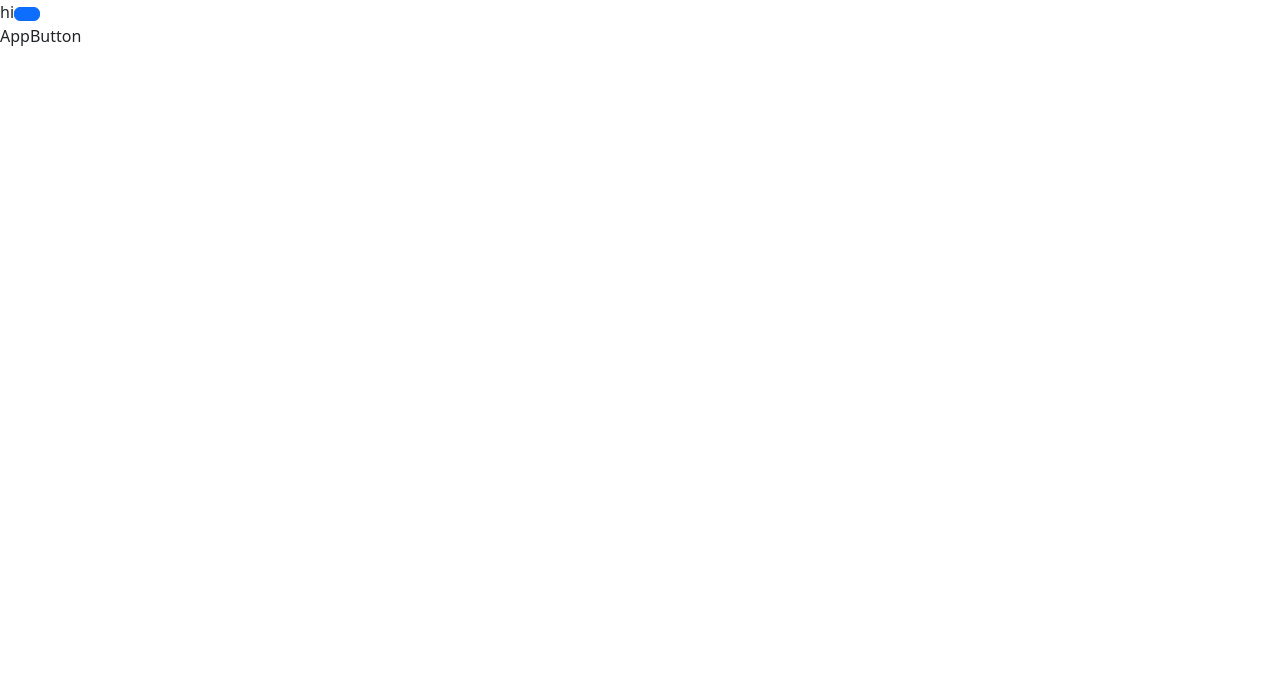
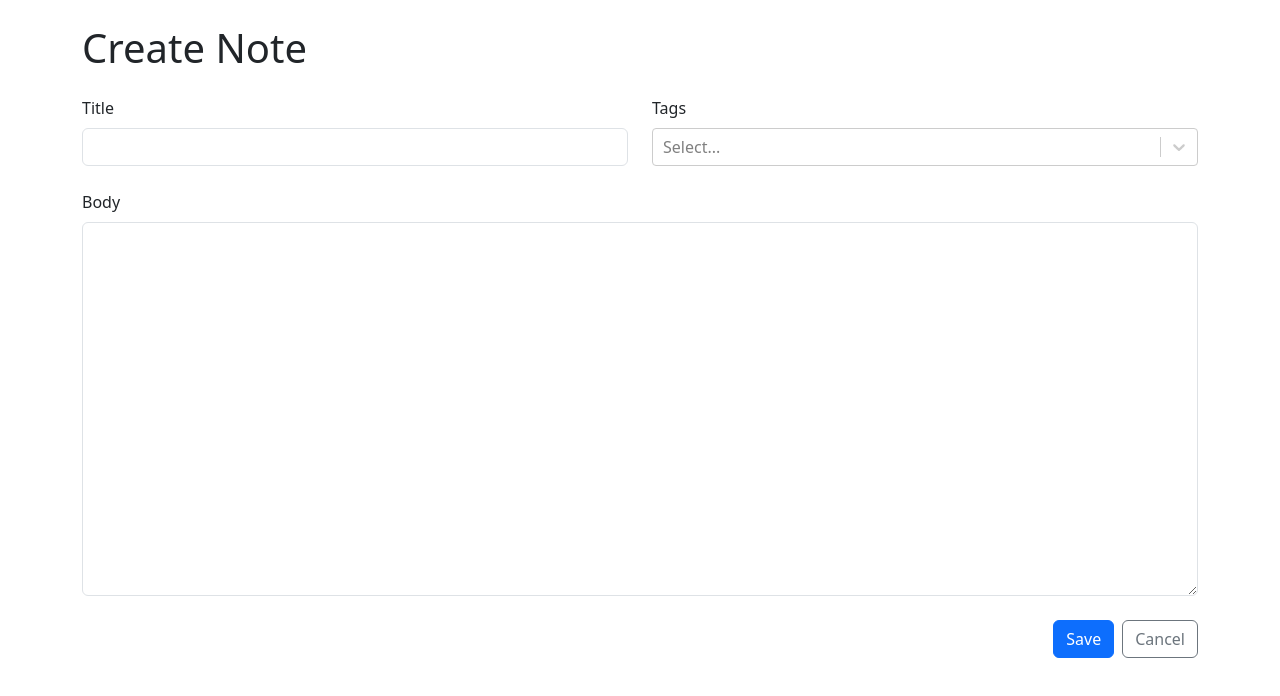
Before and after one commit to ykinchin/note-app, a React (Vite) app: page /new in a window 1280 px wide. Shown: the top 696 px of the page. Built offline with nearby package versions, Linux system fonts and the light colour scheme.

Commit message:
newNote comp created

```diff
--- a/package.json
+++ b/package.json
@@ -12,12 +12,15 @@
   },
   "dependencies": {
     "react": "^18.2.0",
-    "react-dom": "^18.2.0"
+    "react-dom": "^18.2.0",
+    "react-select": "^5.7.4",
+    "uuid": "^9.0.0"
   },
   "devDependencies": {
     "@trivago/prettier-plugin-sort-imports": "^4.2.0",
     "@types/react": "^18.2.15",
     "@types/react-dom": "^18.2.7",
+    "@types/uuid": "^9.0.3",
     "@typescript-eslint/eslint-plugin": "^6.0.0",
     "@typescript-eslint/parser": "^6.0.0",
     "@vitejs/plugin-react": "^4.0.3",
--- a/src/App.tsx
+++ b/src/App.tsx
@@ -1,16 +1,62 @@
-import { Button } from 'react-bootstrap'
+import { useMemo } from 'react'
+import { Container } from 'react-bootstrap'
+import { Navigate, Route, Routes } from 'react-router-dom'
 
 import 'bootstrap/dist/css/bootstrap.min.css'
+import { v4 as uuidV4 } from 'uuid'
 
-import AppButton from './components/AppButton'
+import { useLocalStorage } from './hooks/useLocalStorage'
+import NewNote from './pages/CreateNotePage/NewNote'
+import { NoteData, Tag } from './types/noteTypes'
+
+type RawNote = {
+  id: string
+} & RawNoteData
+
+export type RawNoteData = {
+  title: string
+  markdown: string
+  tagIds: string[]
+}
 
 function App() {
+  const [notes, setNotes] = useLocalStorage<RawNote[]>('NOTES', [])
+  const [tags, setTags] = useLocalStorage<Tag[]>('TAGS', [])
+
+  function onCreateNote({ tags, ...data }: NoteData) {
+    setNotes((prevNotes) => {
+      return [
+        ...prevNotes,
+        { ...data, id: uuidV4(), tagIds: tags.map((tag) => tag.id) },
+      ]
+    })
+  }
+
+  function addTag(tag: Tag) {
+    setTags((prev) => [...prev, tag])
+  }
+
   return (
-    <div>
-      hi
-      <Button />
-      <AppButton />
-    </div>
+    <Container className='my-4'>
+      <Routes>
+        <Route path='/' element={<h1>Hi2</h1>}></Route>
+        <Route
+          path='/new'
+          element={
+            <NewNote
+              onSubmit={onCreateNote}
+              onAddTag={addTag}
+              availableTags={tags}
+            />
+          }
+        ></Route>
+        <Route path='/:id'>
+          <Route index element={<h1>Show</h1>} />
+          <Route path='edit' element={<h1>Edit</h1>} />
+        </Route>
+        <Route path='*' element={<Navigate to='/' />}></Route>
+      </Routes>
+    </Container>
   )
 }
 
--- a/src/components/AppButton.tsx
+++ /dev/null
@@ -1,7 +0,0 @@
-import { FC } from 'react';
-
-const AppButton: FC = () => {
-  return <div>AppButton</div>;
-};
-
-export default AppButton;
--- /dev/null
+++ b/src/hooks/useLocalStorage.ts
@@ -0,0 +1,23 @@
+import { useEffect, useState } from 'react'
+
+export function useLocalStorage<T>(key: string, initialValue: T | (() => T)) {
+  const getValue = () => {
+    const storage = localStorage.getItem(key)
+    if (storage === null) {
+      if (typeof initialValue === 'function') {
+        return (initialValue as () => T)()
+      } else {
+        return initialValue
+      }
+    } else {
+      return JSON.parse(storage)
+    }
+  }
+  const [value, setValue] = useState<T>(getValue)
+
+  useEffect(() => {
+    localStorage.setItem(key, JSON.stringify(value))
+  }, [value, key])
+
+  return [value, setValue] as [T, typeof setValue]
+}
--- /dev/null
+++ b/src/pages/CreateNotePage/NewNote.tsx
@@ -0,0 +1,25 @@
+import { FC } from 'react'
+
+import { NoteData, Tag } from '../../types/noteTypes'
+import NoteForm from './components/NoteForm'
+
+type NewNoteProps = {
+  onSubmit: (data: NoteData) => void
+  onAddTag: (tag: Tag) => void
+  availableTags: Tag[]
+}
+
+const NewNote: FC<NewNoteProps> = ({ onSubmit, onAddTag, availableTags }) => {
+  return (
+    <>
+      <h1 className='mb-4'>Create Note</h1>
+      <NoteForm
+        onSubmit={onSubmit}
+        availableTags={availableTags}
+        onAddTag={onAddTag}
+      />
+    </>
+  )
+}
+
+export default NewNote
--- /dev/null
+++ b/src/pages/CreateNotePage/components/NoteForm.tsx
@@ -0,0 +1,100 @@
+import { FC, FormEvent, useRef, useState } from 'react'
+import { Button, Col, Form, Row, Stack } from 'react-bootstrap'
+import { Link, useNavigate } from 'react-router-dom'
+import { OnChangeValue } from 'react-select'
+import CreatableReactSelect from 'react-select/creatable'
+
+import { v4 as uuidV4 } from 'uuid'
+
+import { NoteData, Tag } from '../../../types/noteTypes'
+
+type NoteFormProps = {
+  onSubmit: (data: NoteData) => void
+  onAddTag: (tag: Tag) => void
+  availableTags: Tag[]
+}
+
+const NoteForm: FC<NoteFormProps> = ({ onSubmit, onAddTag, availableTags }) => {
+  const titleRef = useRef<HTMLInputElement>(null)
+  const markdownRef = useRef<HTMLTextAreaElement>(null)
+  const [selectedTags, setSelectedTags] = useState<Tag[]>([])
+  const navigate = useNavigate()
+
+  const handleSubmit = (e: FormEvent) => {
+    e.preventDefault()
+
+    onSubmit({
+      title: titleRef.current!.value,
+      markdown: markdownRef.current!.value,
+      tags: selectedTags,
+    })
+    navigate('..')
+  }
+
+  const onTagChange = (tags: OnChangeValue<Tag[], boolean>) => {
+    setSelectedTags(
+      (tags as Tag[]).map((tag: Tag) => {
+        return { label: tag.label, id: tag.id }
+      }),
+    )
+  }
+
+  const getValue = () => {
+    if (selectedTags) {
+      selectedTags.map((tag: Tag) => {
+        return { label: tag.label, value: tag.id }
+      })
+    } else {
+      return selectedTags
+    }
+  }
+
+  return (
+    <Form onSubmit={handleSubmit}>
+      <Stack gap={4}>
+        <Row>
+          <Col>
+            <Form.Group controlId='title'>
+              <Form.Label>Title</Form.Label>
+              <Form.Control ref={titleRef} required />
+            </Form.Group>
+          </Col>
+          <Col>
+            <Form.Group controlId='tags'>
+              <Form.Label>Tags</Form.Label>
+              <CreatableReactSelect
+                value={getValue()}
+                onCreateOption={(label) => {
+                  const newTag = { id: uuidV4(), label }
+                  onAddTag(newTag)
+                  setSelectedTags((prev) => [...prev, newTag])
+                }}
+                options={availableTags.map((tag) => {
+                  return { label: tag.label, value: tag.id }
+                })}
+                onChange={onTagChange}
+                isMulti={true}
+              />
+            </Form.Group>
+          </Col>
+        </Row>
+        <Form.Group controlId='markdown'>
+          <Form.Label>Body</Form.Label>
+          <Form.Control ref={markdownRef} required as='textarea' rows={15} />
+        </Form.Group>
+        <Stack direction='horizontal' gap={2} className='justify-content-end'>
+          <Button type='submit' variant='primary'>
+            Save
+          </Button>
+          <Link to='..'>
+            <Button type='button' variant='outline-secondary'>
+              Cancel
+            </Button>
+          </Link>
+        </Stack>
+      </Stack>
+    </Form>
+  )
+}
+
+export default NoteForm
--- /dev/null
+++ b/src/types/noteTypes.ts
@@ -0,0 +1,14 @@
+export type Note = {
+  id: string
+} & NoteData
+
+export type NoteData = {
+  title: string
+  markdown: string
+  tags: Tag[]
+}
+
+export type Tag = {
+  id: string
+  label: string
+}
--- a/vite.config.ts
+++ b/vite.config.ts
@@ -1,5 +1,5 @@
+import react from '@vitejs/plugin-react'
 import { defineConfig } from 'vite'
-import react from '@vitejs/plugin-react'
 
 // https://vitejs.dev/config/
 export default defineConfig({
```
Also changed, not shown: .eslintrc.cjs, .prettierrc.cjs, 1 other file (tests, documents, lock files or other folders).
